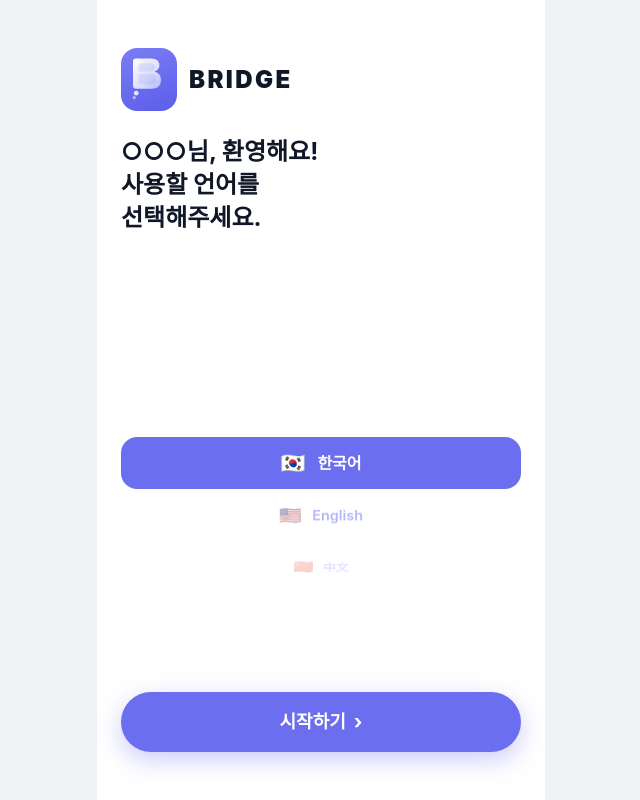
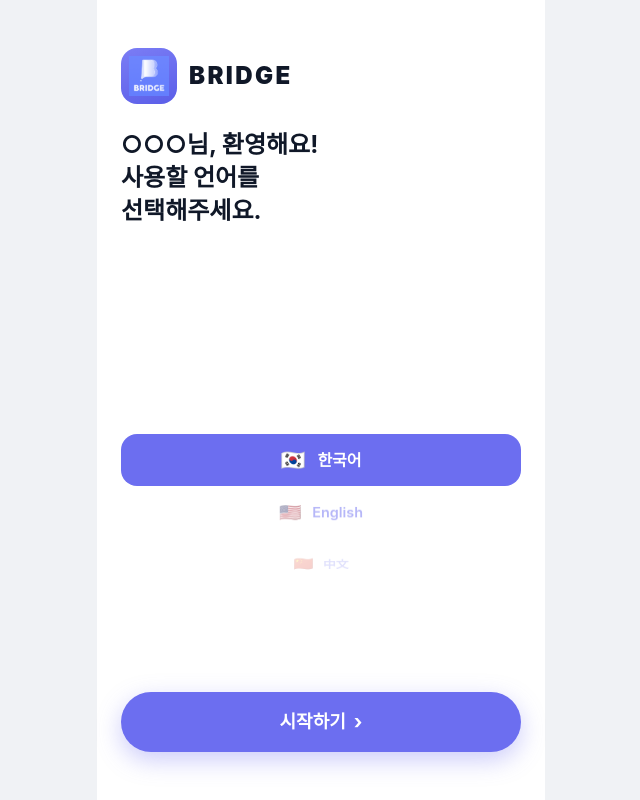
Before and after one commit to sssssssssu/-bridge-app, a Next.js app: page / in a window 1280 px wide. Shown: the whole page, without its empty margins (319-959 px from the left). Built offline with nearby package versions, Linux system fonts and the light colour scheme.

Commit message:
Use actual bridge-logo.png image

```diff
--- a/components/Icons.tsx
+++ b/components/Icons.tsx
@@ -95,56 +95,14 @@ export function AnsanIcon({ size = 28 }: { size?: number }) {
 }
 
 export function BridgeLogo({ size = 80 }: { size?: number }) {
-  const h = size * 1.18;
   return (
-    <svg width={size} height={h} viewBox="0 0 100 118" fill="none">
-      <defs>
-        <linearGradient id="bGlass" x1="0" y1="0" x2="1" y2="1">
-          <stop offset="0%" stopColor="rgba(255,255,255,0.97)" />
-          <stop offset="60%" stopColor="rgba(235,237,255,0.88)" />
-          <stop offset="100%" stopColor="rgba(200,205,255,0.80)" />
-        </linearGradient>
-        <filter id="bShadow" x="-10%" y="-10%" width="120%" height="120%">
-          <feDropShadow dx="0" dy="2" stdDeviation="3" floodColor="rgba(80,80,200,0.18)" />
-        </filter>
-      </defs>
-
-      {/* 말풍선 B 외곽 */}
-      <path
-        d="M18 6
-           L56 6
-           Q76 6 76 24
-           Q76 34 64 39
-           Q80 44 80 60
-           Q80 82 56 82
-           L18 82
-           Q10 82 10 74
-           L10 14
-           Q10 6 18 6 Z"
-        fill="url(#bGlass)"
-        filter="url(#bShadow)"
-      />
-
-      {/* 말풍선 꼬리 */}
-      <circle cx="18" cy="93" r="6" fill="rgba(255,255,255,0.80)" />
-      <circle cx="13" cy="104" r="4" fill="rgba(255,255,255,0.55)" />
-
-      {/* B 위 구멍 (내부 컷아웃) */}
-      <path
-        d="M24 18 L52 18 Q64 18 64 28 Q64 39 52 39 L24 39 Z"
-        fill="rgba(100,108,240,0.13)"
-      />
-      {/* B 아래 구멍 */}
-      <path
-        d="M24 45 L54 45 Q68 45 68 58 Q68 71 54 71 L24 71 Z"
-        fill="rgba(100,108,240,0.13)"
-      />
-
-      {/* 하이라이트 (왼쪽 상단) */}
-      <path
-        d="M18 6 Q10 6 10 14 L10 35 Q20 20 36 16 Z"
-        fill="rgba(255,255,255,0.45)"
-      />
-    </svg>
+    // eslint-disable-next-line @next/next/no-img-element
+    <img
+      src="/bridge-logo.png"
+      alt="BRIDGE logo"
+      width={size}
+      height={size}
+      style={{ objectFit: "contain" }}
+    />
   );
 }
```
